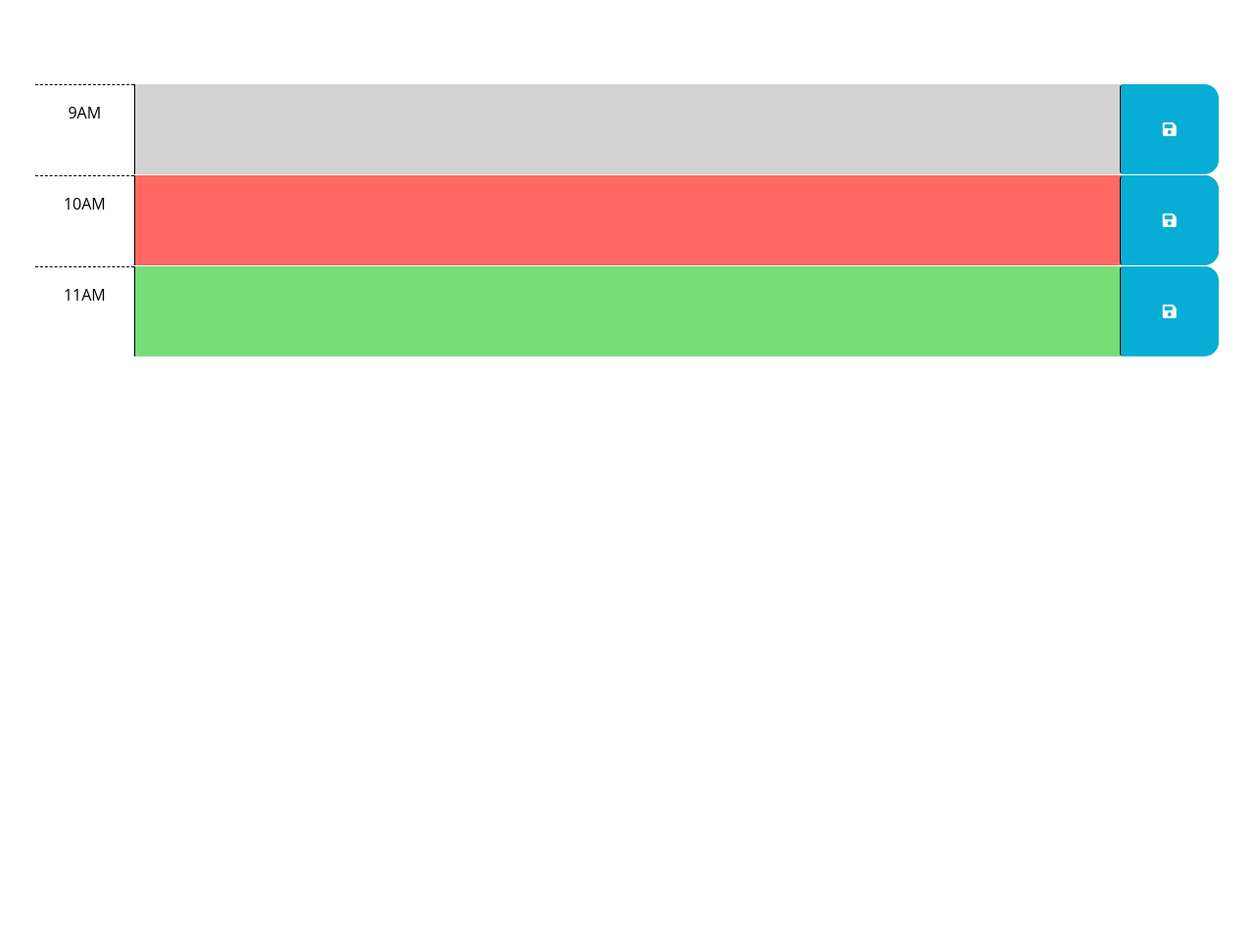
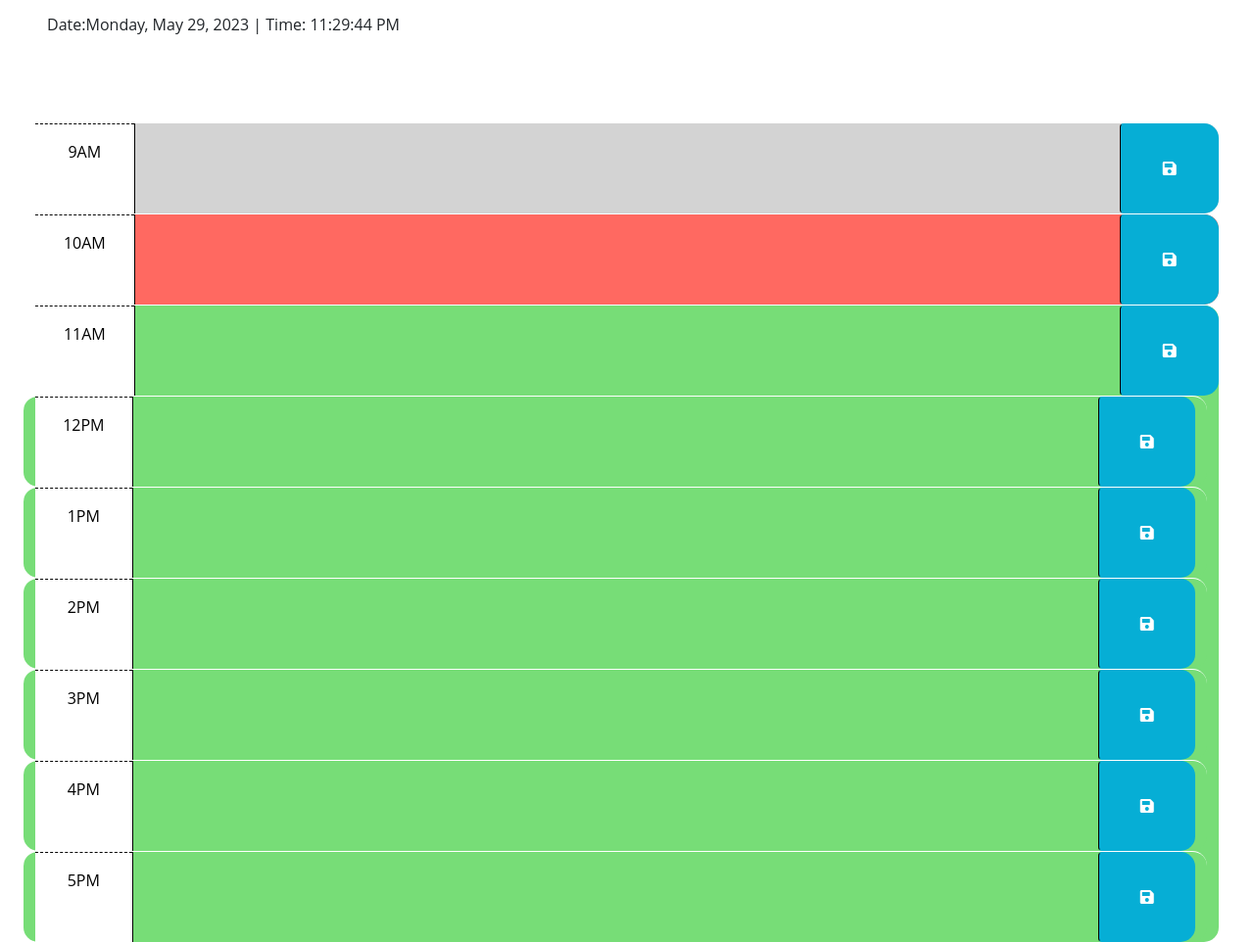
Before and after one commit to Mellllow/Third-partyAPI-usage, a plain HTML site: page Develop/index.html in a window 1280 px wide. Shown: the part 166-1128 px from the top of the page at 98% size. Before the commit the page ends 800 px from the top, so only its background shows below. Drawn offline with nearby package versions, Linux system fonts and the light colour scheme.

Commit message:
Add files via upload

```diff
--- a/Develop/index.html
+++ b/Develop/index.html
@@ -29,6 +29,7 @@
       <h1 class="display-3">Work Day Scheduler</h1>
       <p class="lead">A simple calendar app for scheduling your work day</p>
       <p id="currentDay" class="lead"></p>
+      <p>Date:<span id="date"></span> | Time: <span id="time"></span> </p>
     </header>
     <div class="container-fluid px-5">
       <!-- Use class for "past", "present", and "future" to apply styles to the
@@ -66,7 +67,50 @@
         <button class="btn saveBtn col-2 col-md-1" aria-label="save">
           <i class="fas fa-save" aria-hidden="true"></i>
         </button>
+
+        <div id="hour-12" class="row time-block future">
+          <div class="col-2 col-md-1 hour text-center py-3">12PM</div>
+          <textarea class="col-8 col-md-10 description" rows="3"> </textarea>
+          <button class="btn saveBtn col-2 col-md-1" aria-label="save">
+            <i class="fas fa-save" aria-hidden="true"></i>
+          </button>
       </div>
+
+      <div id="hour-1" class="row time-block future">
+        <div class="col-2 col-md-1 hour text-center py-3">1PM</div>
+        <textarea class="col-8 col-md-10 description" rows="3"> </textarea>
+        <button class="btn saveBtn col-2 col-md-1" aria-label="save">
+          <i class="fas fa-save" aria-hidden="true"></i>
+        </button>
+    </div>
+    <div id="hour-2" class="row time-block future">
+      <div class="col-2 col-md-1 hour text-center py-3">2PM</div>
+      <textarea class="col-8 col-md-10 description" rows="3"> </textarea>
+      <button class="btn saveBtn col-2 col-md-1" aria-label="save">
+        <i class="fas fa-save" aria-hidden="true"></i>
+      </button>
+  </div>
+  <div id="hour-3" class="row time-block future">
+    <div class="col-2 col-md-1 hour text-center py-3">3PM</div>
+    <textarea class="col-8 col-md-10 description" rows="3"> </textarea>
+    <button class="btn saveBtn col-2 col-md-1" aria-label="save">
+      <i class="fas fa-save" aria-hidden="true"></i>
+    </button>
+</div>
+<div id="hour-4" class="row time-block future">
+  <div class="col-2 col-md-1 hour text-center py-3">4PM</div>
+  <textarea class="col-8 col-md-10 description" rows="3"> </textarea>
+  <button class="btn saveBtn col-2 col-md-1" aria-label="save">
+    <i class="fas fa-save" aria-hidden="true"></i>
+  </button>
+</div>
+<div id="hour-5" class="row time-block future">
+  <div class="col-2 col-md-1 hour text-center py-3">5PM</div>
+  <textarea class="col-8 col-md-10 description" rows="3"> </textarea>
+  <button class="btn saveBtn col-2 col-md-1" aria-label="save">
+    <i class="fas fa-save" aria-hidden="true"></i>
+  </button>
+</div>
     </div>
 
     <script src="https://cdnjs.cloudflare.com/ajax/libs/jquery/3.2.1/jquery.min.js"></script>
--- a/Develop/script.js
+++ b/Develop/script.js
@@ -1,47 +1,31 @@
 // Wrap all code that interacts with the DOM in a call to jQuery to ensure that
-// the code isn't run until the browser has finished rendering all the elements
-// in the html.
-//$(function () {
-  // TODO: Add a listener for click events on the save button.
-document.getElementById('btn saveBtn col-2 col-md-1').addEventListener('click',saveUserimput());
+
+//jquery
+$(document).ready(function(){
+
+
+// TODO: Add a listener for click events on the save button.
 // This code should use the id in the containing time-block as a key to save the user input in
 //local storage.
 //function saveUserimput(){
- localStorage.getItem()
-  //};
-  function saveUserimput(){
-    addEventListener('click', true)
+$(".saveBtn").on('click', function(){
+  var key = $(this).parent().attr("id");
+  var values = $(this).parent().find(".description").val;
+  localStorage.setItem(key,values)
+});
+
+
+
+
+  // TODO: Add code to display the current date in the header of the page.
+  function updateTime() {
+    const dateElement = $('#date');
+    const timeElement = $('#time');
+    const currentDate = dayjs().format('dddd, MMMM D, YYYY');
+    const currentTime = dayjs().format('hh:mm:ss A');
+    dateElement.text(currentDate);
+    timeElement.text(currentTime);
   }
 
-  // HINT: What does `this` reference in the click listener function?
-  // How can DOM traversal be used to get the "hour-x" id of the
- function hourX(){
-  localStorage.setItem("hour-9");
-  localStorage.setItem("hour-10");
-  localStorage.setItem("hour-11");
-  };
-
-  function hourx(){
-    console.log("hourx function")
-  }
-  hourx()
-  // time-block containing the button that was clicked? How might the id be
-  // useful when saving the description in local storage?
-  //
-  // TODO: Add code to apply the past, present, or future class to each time
-  // block by comparing the id to the current hour. HINTS: How can the id
-  // attribute of each time-block be used to conditionally add or remove the
-  // past, present, and future classes? How can Day.js be used to get the
-  // current hour in 24-hour time?
-  //
-  // TODO: Add code to get any user input that was saved in localStorage and set
-  // the values of the corresponding textarea elements. HINT: How can the id
-  // attribute of each time-block be used to do this?
- // localStorage.getItem("hour-9")
-  //localStorage.getItem("hour-10")
-  //localStorage.getItem("hour-11")
-  //
-  // TODO: Add code to display the current date in the header of the page.
-
-  //document.getElementById("currentDay") dayjs().format()
-////});
+setInterval(updateTime, 1000);
+})
```
Also changed, not shown: 1 other file.
